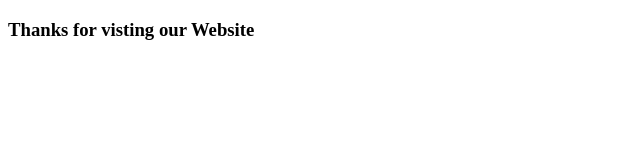
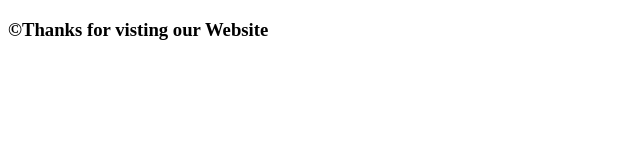
Before and after one commit to venky1258/DB, a plain HTML site: page footer.html in a window 1280 px wide. Shown: the full height of the page, 0-640 px from the left. Drawn offline with Linux system fonts and the light colour scheme.

Commit message:
update58

```diff
--- a/footer.html
+++ b/footer.html
@@ -6,6 +6,6 @@
     <title>Document</title>
 </head>
 <body>
-    <h3>Thanks for visting our Website</h3>
+    <h3>&copy;Thanks for visting our Website</h3>
 </body>
 </html>
```
